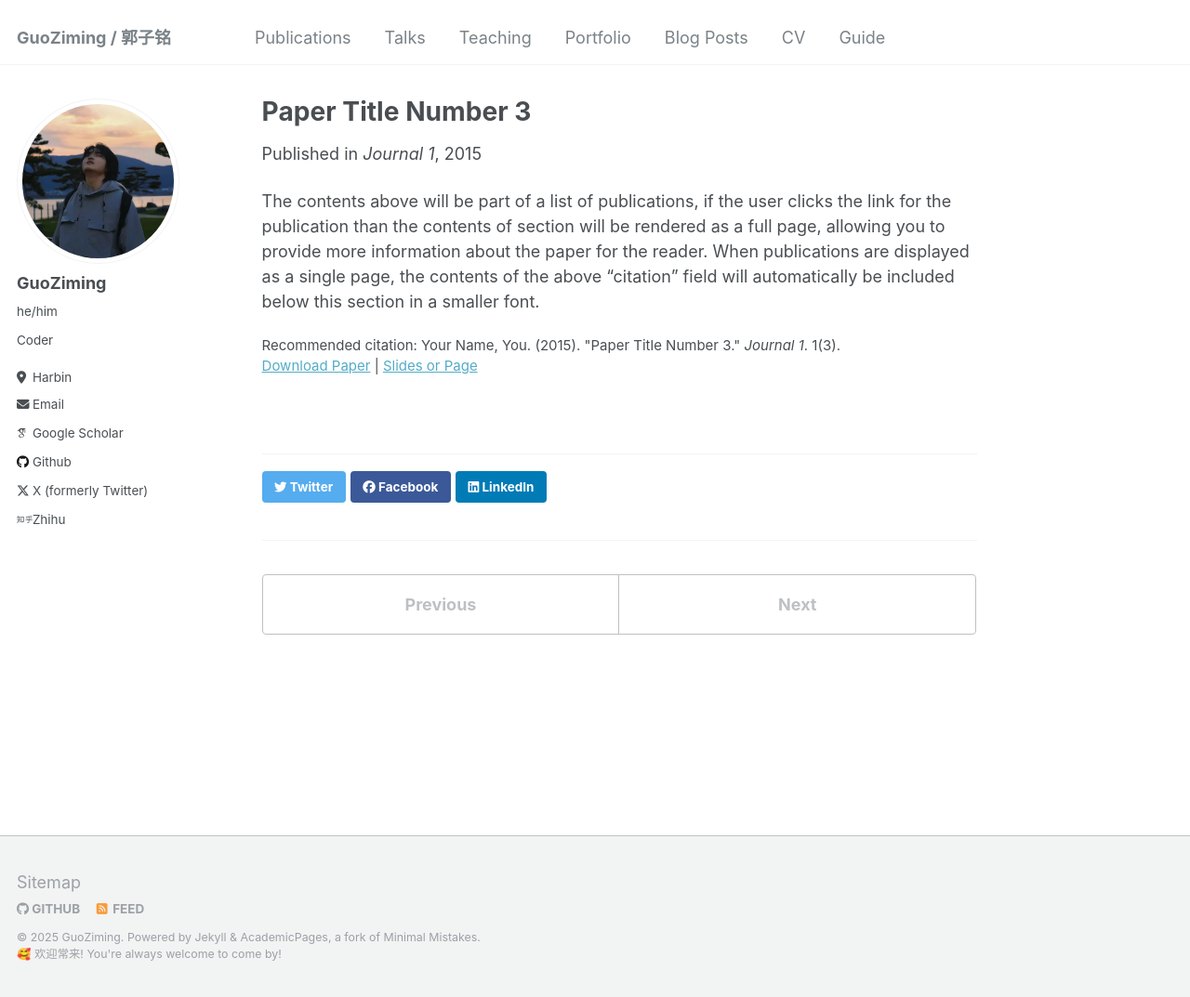
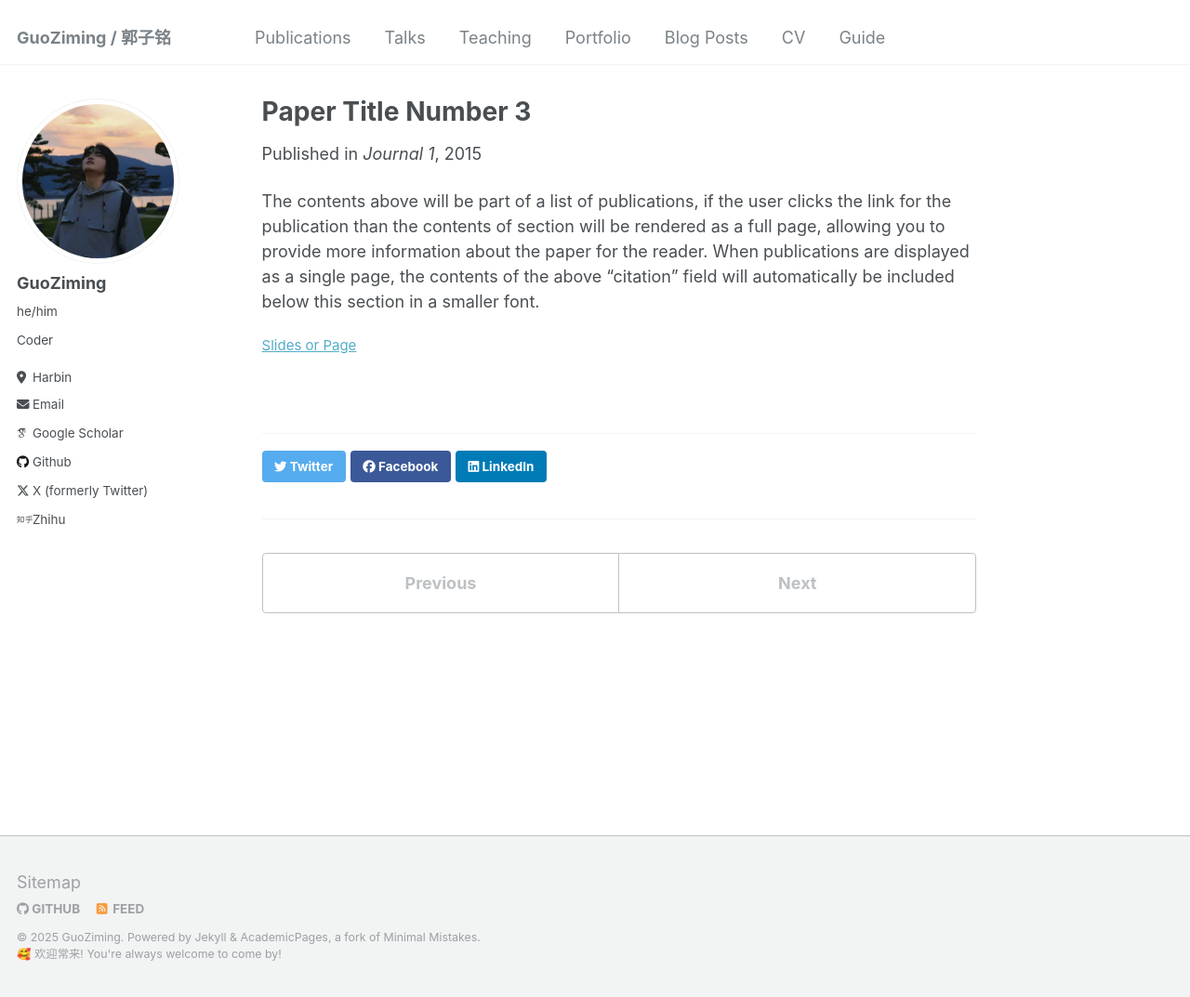
Before and after one commit to mcxiaoxiao/mcxiaoxiao.github.io, a Jekyll site: the page built from _publications/2015-10-01-paper-title-number-3.md, in a window 1280 px wide and 1073 px high. Shown: the whole window at 93% size. Built offline with Jekyll 4.4.1, drawn with Linux system fonts in a browser that asks for light colours; some web fonts are replaced.

Commit message:
Update 2015-10-01-paper-title-number-3.md

```diff
--- a/_publications/2015-10-01-paper-title-number-3.md
+++ b/_publications/2015-10-01-paper-title-number-3.md
@@ -5,9 +5,8 @@ permalink: /publication/2015-10-01-paper-title-number-3
 excerpt: 'This paper is about the number 3. The number 4 is left for future work.'
 date: 2015-10-01
 venue: 'Journal 1'
-slidesurl: 'http://academicpages.github.io/files/slides3.pdf'
-paperurl: 'http://academicpages.github.io/files/paper3.pdf'
-citation: 'Your Name, You. (2015). &quot;Paper Title Number 3.&quot; <i>Journal 1</i>. 1(3).'
+slidesurl: 'https://mcxiaoxiao.github.io/MMSQL/'
+paperurl: 'https://arxiv.org/abs/2412.17867'
 ---
 
 The contents above will be part of a list of publications, if the user clicks the link for the publication than the contents of section will be rendered as a full page, allowing you to provide more information about the paper for the reader. When publications are displayed as a single page, the contents of the above "citation" field will automatically be included below this section in a smaller font.
```
